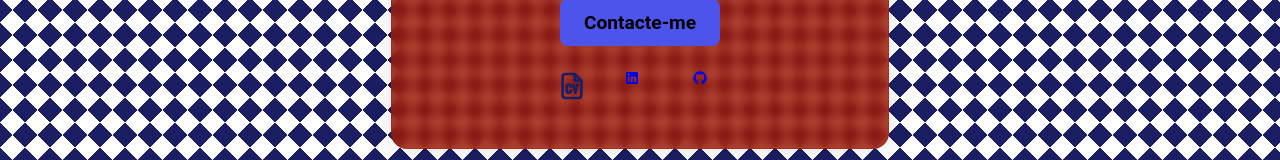
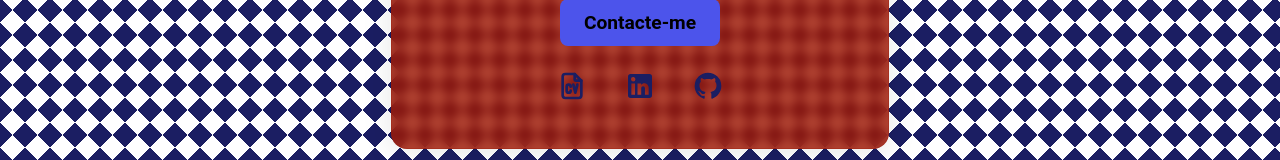
Before and after one commit to Veni4/Veni4.github.io, a plain HTML site: page index.html in a window 1280 px wide. Shown: the part 640-800 px from the top of the page. Drawn offline with Linux system fonts and the light colour scheme.

Commit message:
resized icons

```diff
--- a/index.html
+++ b/index.html
@@ -38,11 +38,11 @@
             </svg>
           </a>
           <a href = "https://www.linkedin.com/in/miguel-oliveira-b28546241/">
-            <svg xmlns="http://www.w3.org/2000/svg" width="1em" height="1em" viewBox="0 0 24 24"><path fill="currentColor" d="M19 3a2 2 0 0 1 2 2v14a2 2 0 0 1-2 2H5a2 2 0 0 1-2-2V5a2 2 0 0 1 2-2zm-.5 15.5v-5.3a3.26 3.26 0 0 0-3.26-3.26c-.85 0-1.84.52-2.32 1.3v-1.11h-2.79v8.37h2.79v-4.93c0-.77.62-1.4 1.39-1.4a1.4 1.4 0 0 1 1.4 1.4v4.93zM6.88 8.56a1.68 1.68 0 0 0 1.68-1.68c0-.93-.75-1.69-1.68-1.69a1.69 1.69 0 0 0-1.69 1.69c0 .93.76 1.68 1.69 1.68m1.39 9.94v-8.37H5.5v8.37z"/>
+            <svg class="icons" xmlns="http://www.w3.org/2000/svg" width="1em" height="1em" viewBox="0 0 24 24"><path fill="currentColor" d="M19 3a2 2 0 0 1 2 2v14a2 2 0 0 1-2 2H5a2 2 0 0 1-2-2V5a2 2 0 0 1 2-2zm-.5 15.5v-5.3a3.26 3.26 0 0 0-3.26-3.26c-.85 0-1.84.52-2.32 1.3v-1.11h-2.79v8.37h2.79v-4.93c0-.77.62-1.4 1.39-1.4a1.4 1.4 0 0 1 1.4 1.4v4.93zM6.88 8.56a1.68 1.68 0 0 0 1.68-1.68c0-.93-.75-1.69-1.68-1.69a1.69 1.69 0 0 0-1.69 1.69c0 .93.76 1.68 1.69 1.68m1.39 9.94v-8.37H5.5v8.37z"/>
             </svg>
           </a>
           <a href = "https://github.com/Veni4">
-            <svg xmlns="http://www.w3.org/2000/svg" width="1em" height="1em" viewBox="0 0 24 24"><path fill="currentColor" d="M12 2A10 10 0 0 0 2 12c0 4.42 2.87 8.17 6.84 9.5c.5.08.66-.23.66-.5v-1.69c-2.77.6-3.36-1.34-3.36-1.34c-.46-1.16-1.11-1.47-1.11-1.47c-.91-.62.07-.6.07-.6c1 .07 1.53 1.03 1.53 1.03c.87 1.52 2.34 1.07 2.91.83c.09-.65.35-1.09.63-1.34c-2.22-.25-4.55-1.11-4.55-4.92c0-1.11.38-2 1.03-2.71c-.1-.25-.45-1.29.1-2.64c0 0 .84-.27 2.75 1.02c.79-.22 1.65-.33 2.5-.33c.85 0 1.71.11 2.5.33c1.91-1.29 2.75-1.02 2.75-1.02c.55 1.35.2 2.39.1 2.64c.65.71 1.03 1.6 1.03 2.71c0 3.82-2.34 4.66-4.57 4.91c.36.31.69.92.69 1.85V21c0 .27.16.59.67.5C19.14 20.16 22 16.42 22 12A10 10 0 0 0 12 2"/></svg>
+            <svg class="icons" xmlns="http://www.w3.org/2000/svg" width="1em" height="1em" viewBox="0 0 24 24"><path fill="currentColor" d="M12 2A10 10 0 0 0 2 12c0 4.42 2.87 8.17 6.84 9.5c.5.08.66-.23.66-.5v-1.69c-2.77.6-3.36-1.34-3.36-1.34c-.46-1.16-1.11-1.47-1.11-1.47c-.91-.62.07-.6.07-.6c1 .07 1.53 1.03 1.53 1.03c.87 1.52 2.34 1.07 2.91.83c.09-.65.35-1.09.63-1.34c-2.22-.25-4.55-1.11-4.55-4.92c0-1.11.38-2 1.03-2.71c-.1-.25-.45-1.29.1-2.64c0 0 .84-.27 2.75 1.02c.79-.22 1.65-.33 2.5-.33c.85 0 1.71.11 2.5.33c1.91-1.29 2.75-1.02 2.75-1.02c.55 1.35.2 2.39.1 2.64c.65.71 1.03 1.6 1.03 2.71c0 3.82-2.34 4.66-4.57 4.91c.36.31.69.92.69 1.85V21c0 .27.16.59.67.5C19.14 20.16 22 16.42 22 12A10 10 0 0 0 12 2"/></svg>
           </a>
       </div>
     </div>
```
